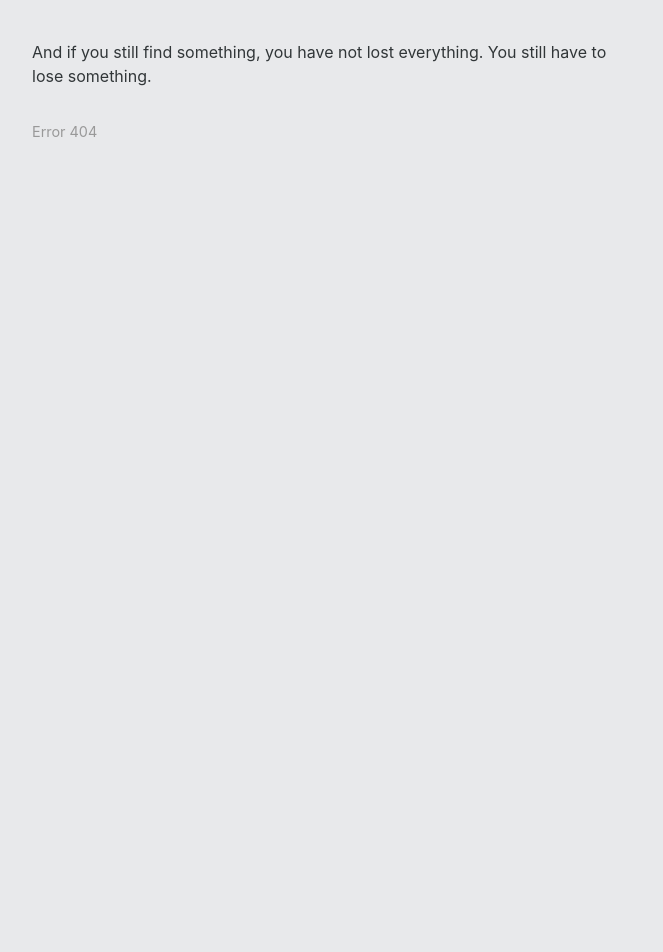
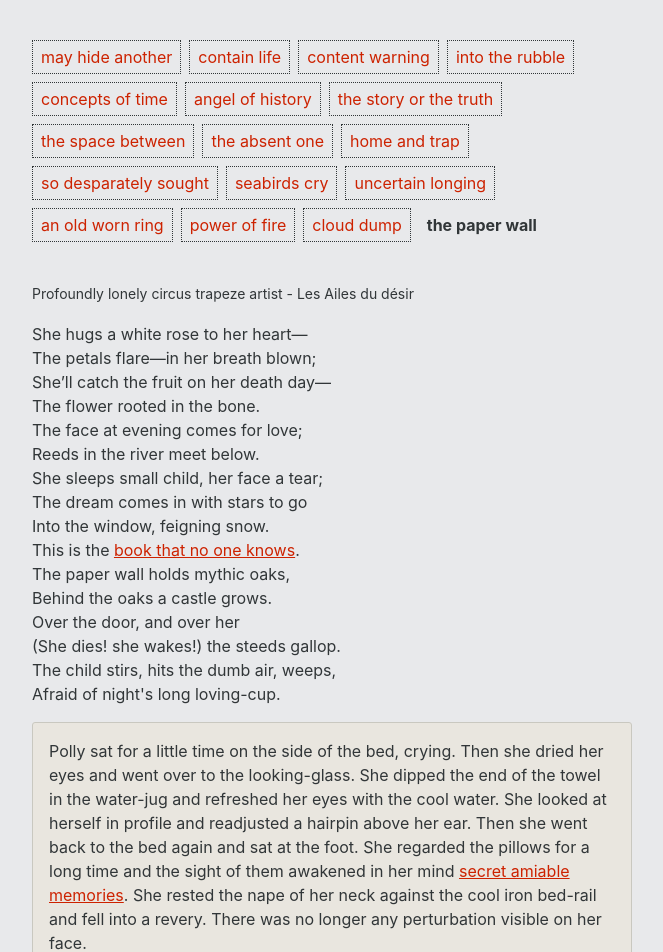
Before and after one commit to bjudson/shiftingedges, a SvelteKit app: page /collage/the-paper-wall in a window 1280 px wide. Before the commit this address had no page. Shown: the top 952 px of the page, without its empty margins (308-971 px from the left). Before the commit the page ends 800 px from the top, so only its background shows below. Built offline with nearby package versions, Linux system fonts and the light colour scheme.

Commit message:
add collage page: the paper wall

```diff
--- a/src/routes/collage/+layout.svelte
+++ b/src/routes/collage/+layout.svelte
@@ -21,6 +21,7 @@
     "an-old-worn-ring",
     "power-of-fire",
     "cloud-dump",
+    "the-paper-wall",
     "scenes-of-learning",
     "peace-like-a-river",
     "levels-of-experience",
--- /dev/null
+++ b/src/routes/collage/the-paper-wall/+page.svelte
@@ -0,0 +1,69 @@
+<script lang="ts">
+  import CollageMeta from "../CollageMeta.svelte";
+  import Section from "../Section.svelte";
+
+  import wingsOfDesireTrapeze from "$lib/img/wings-of-desire-trapeze.webp";
+
+  const title = "the paper wall";
+  const description = "She rested the nape of her neck against the cool iron bed-rail";
+</script>
+
+<CollageMeta {title} {description} imgSrc={wingsOfDesireTrapeze} />
+
+<Section>
+  <figure>
+    <a href="https://youtu.be/c2y_bDxDuh0">
+      <enhanced:img
+        alt="A still from Wings of Desire showing a trapeze artist. Her body is laying horizonally
+        with the trapeze across her back. Two spotlights shine from different directions creating
+        two shadows of her on the top of a circus tent behind her."
+        src="$lib/img/wings-of-desire-trapeze.webp"
+      />
+    </a>
+    <figcaption>Profoundly lonely circus trapeze artist - Les Ailes du désir</figcaption>
+  </figure>
+
+  <p>She hugs a white rose to her heart—<br />
+    The petals flare—in her breath blown;<br />
+    She’ll catch the fruit on her death day—<br />
+    The flower rooted in the bone.<br />
+    The face at evening comes for love;<br />
+    Reeds in the river meet below.<br />
+    She sleeps small child, her face a tear;<br />
+    The dream comes in with stars to go<br />
+    Into the window, feigning snow.<br />
+    This is the <a href="/archive/kind-valentine">book that no one knows</a>.<br />
+    The paper wall holds mythic oaks,<br />
+    Behind the oaks a castle grows.<br />
+    Over the door, and over her<br />
+    (She dies! she wakes!) the steeds gallop.<br />
+    The child stirs, hits the dumb air, weeps,<br />
+    Afraid of night's long loving-cup.
+  </p>
+
+  <aside>
+    <p>
+      Polly sat for a little time on the side of the bed, crying. Then she dried
+      her eyes and went over to the looking-glass. She dipped the end of the
+      towel in the water-jug and refreshed her eyes with the cool water. She
+      looked at herself in profile and readjusted a hairpin above her ear. Then
+      she went back to the bed again and sat at the foot. She regarded the
+      pillows for a long time and the sight of them awakened in her mind
+      <a href="https://www.libraryofshortstories.com/onlinereader/the-boarding-house">secret
+      amiable memories</a>. She rested the nape of her neck against the cool iron
+      bed-rail and fell into a revery. There was no longer any perturbation
+      visible on her face.
+    </p>
+  </aside>
+
+  <figure>
+    <a href="https://www.museodelprado.es/en/the-collection/art-work/volaverunt/9858e963-44af-43fe-b98d-07e1185072c8">
+      <enhanced:img
+        alt="An etching depicting a woman with arms outstretched, a cloak behind her and butterfly wings on her
+        head. Beneath her three older women (witches) support her in flight."
+        src="$lib/img/volaverunt-goya.webp"
+      />
+    </a>
+  <figcaption>Volaverunt (They have flown)</figcaption>
+  </figure>
+</Section>
```
Also changed, not shown: src/lib/img/wings-of-desire-trapeze.webp (added), 1 other file (tests, documents, lock files or other folders).
